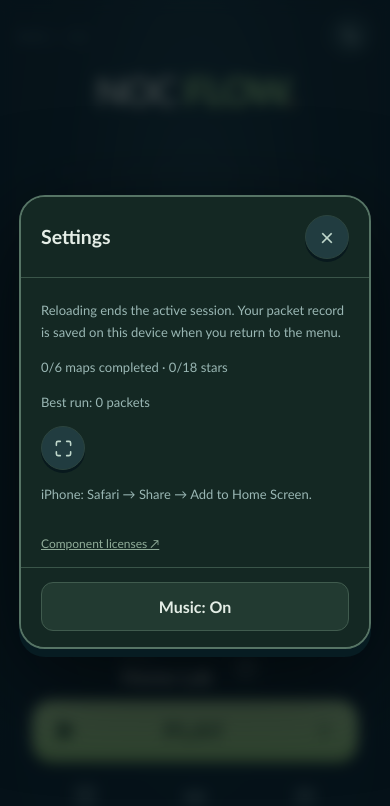
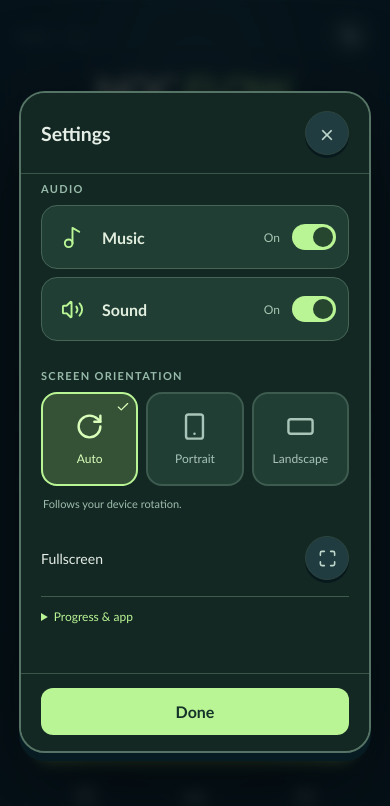
Before and after one commit to habibsyuhada/admin_network_minimetro, a React (Vite) app: page / in a window 390 px wide. Both pictures are taken after a click on the button 350 px from the left and 36 px from the top of the page. Shown: the top 806 px of the page. Built offline with nearby package versions, Linux system fonts and the light colour scheme.

Commit message:
Add mobile game settings with persistent orientation controls

```diff
--- /dev/null
+++ b/src/GameSettings.tsx
@@ -0,0 +1,99 @@
+import {
+  Music2,
+  Volume2,
+  Smartphone,
+  RectangleHorizontal,
+  RotateCw,
+  Check,
+} from "lucide-react";
+import FullscreenButton from "./FullscreenButton";
+import type { GameOrientation } from "./useGameOrientation";
+export type GameSettingsProps = {
+  music: boolean;
+  sound: boolean;
+  onToggleMusic?: () => void;
+  onToggleSound?: () => void;
+  orientation: GameOrientation;
+  orientationNote: string;
+  onOrientation: (value: GameOrientation) => void;
+};
+export default function GameSettings({
+  music,
+  sound,
+  onToggleMusic,
+  onToggleSound,
+  orientation,
+  orientationNote,
+  onOrientation,
+}: GameSettingsProps) {
+  return (
+    <div className="game-settings">
+      <section aria-label="Audio settings" className="settings-section">
+        <h3>Audio</h3>
+        {[
+          { name: "Music", value: music, Icon: Music2, action: onToggleMusic },
+          { name: "Sound", value: sound, Icon: Volume2, action: onToggleSound },
+        ].map(({ name, value, Icon, action }) => (
+          <button
+            key={name}
+            className="setting-toggle"
+            aria-pressed={value}
+            aria-label={`${value ? "Mute" : "Enable"} ${name.toLowerCase()}`}
+            onClick={action}
+          >
+            <span className="setting-symbol">
+              <Icon size={23} />
+            </span>
+            <strong>{name}</strong>
+            <span className="setting-state">{value ? "On" : "Off"}</span>
+            <span className="toggle-track" aria-hidden="true">
+              <span />
+            </span>
+          </button>
+        ))}
+      </section>
+      <section aria-label="Display settings" className="settings-section">
+        <h3>Screen orientation</h3>
+        <div
+          className="orientation-options"
+          role="radiogroup"
+          aria-label="Screen orientation"
+        >
+          {(
+            [
+              { value: "auto", name: "Auto", Icon: RotateCw },
+              { value: "portrait", name: "Portrait", Icon: Smartphone },
+              {
+                value: "landscape",
+                name: "Landscape",
+                Icon: RectangleHorizontal,
+              },
+            ] as const
+          ).map(({ value, name, Icon }) => (
+            <button
+              key={value}
+              role="radio"
+              aria-checked={orientation === value}
+              onClick={() => onOrientation(value)}
+            >
+              <Icon size={29} />
+              <span>{name}</span>
+              {orientation === value && (
+                <Check className="orientation-check" size={14} />
+              )}
+            </button>
+          ))}
+        </div>
+        <p className="orientation-hint" role="status">
+          {orientation === "auto"
+            ? "Follows your device rotation."
+            : orientationNote || "Applying screen orientation…"}
+        </p>
+        <div className="settings-fullscreen">
+          <span>Fullscreen</span>
+          <FullscreenButton />
+        </div>
+      </section>
+    </div>
+  );
+}
--- a/src/GameShell.tsx
+++ b/src/GameShell.tsx
@@ -1,3 +1,5 @@
+import GameSettings from "./GameSettings";
+import useGameOrientation from "./useGameOrientation";
 import VisualGuide from "./VisualGuide";
 import { setMusicEnabled, unlockMusic } from "./game/music";
 import { useEffect, useState } from "react";
@@ -14,7 +16,6 @@ import CampaignMap from "./CampaignMap";
 import { LEVELS, readProgress, levelUnlocked } from "./game/levels";
 import MetroGame from "./MetroGame";
 import Dialog from "./Dialog";
-import FullscreenButton from "./FullscreenButton";
 import { DeviceGlyph, DEVICE_NAMES } from "./NetworkArt";
 import { setAudioEnabled, unlockAudio, playCue } from "./game/audio";
 type InstallPrompt = Event & {
@@ -37,6 +38,7 @@ function load() {
   }
 }
 export default function GameShell() {
+  const displaySettings = useGameOrientation();
   const [flow, setFlow] = useState(false);
   const [activeLevel, setActiveLevel] = useState<string | undefined>();
   const [selectedLevel, setSelectedLevel] = useState(LEVELS[0].id);
@@ -88,6 +90,7 @@ export default function GameShell() {
     return (
       <MetroGame
         levelId={activeLevel}
+        displaySettings={displaySettings}
         music={profile.music}
         onToggleMusic={() => {
           setMusicEnabled(!profile.music);
@@ -227,30 +230,39 @@ export default function GameShell() {
       )}
       {panel === "settings" && (
         <Dialog title="Settings" onClose={() => setPanel(null)}>
-          <p className="muted">
-            Reloading ends the active session. Your packet record is saved on
-            this device when you return to the menu.
-          </p>
-          <p className="muted">
-            {Object.keys(profile.progress).length}/6 maps completed ·{" "}
-            {Object.values(profile.progress).reduce((a, b) => a + b, 0)}/18
-            stars
-          </p>
-          <p className="muted">
-            Best run: {profile.best.toLocaleString("en-US")} packets
-          </p>
-          <button
-            className="secondary"
-            onClick={() => {
+          <GameSettings
+            {...displaySettings}
+            music={profile.music}
+            sound={profile.sound}
+            onToggleMusic={() => {
               setMusicEnabled(!profile.music);
               if (!profile.music) unlockMusic();
               setProfile((v) => ({ ...v, music: !v.music }));
             }}
-            aria-label={profile.music ? "Mute music" : "Enable music"}
-          >
-            Music: {profile.music ? "On" : "Off"}
-          </button>
-          <FullscreenButton />
+            onToggleSound={() => {
+              setAudioEnabled(!profile.sound);
+              unlockAudio();
+              setProfile((v) => ({ ...v, sound: !v.sound }));
+            }}
+          />
+          <details className="settings-extra">
+            <summary>Progress & app</summary>
+            <div className="settings-records">
+              <span>
+                <strong>{Object.keys(profile.progress).length}/6</strong> Maps
+              </span>
+              <span>
+                <strong>
+                  {Object.values(profile.progress).reduce((a, b) => a + b, 0)}
+                  /18
+                </strong>{" "}
+                Stars
+              </span>
+              <span>
+                <strong>{profile.best.toLocaleString("en-US")}</strong> Best
+                packets
+              </span>
+            </div>
             {install && (
               <button
                 className="primary"
@@ -266,7 +278,9 @@ export default function GameShell() {
                 <Download size={18} /> Add to home screen
               </button>
             )}
-          <p className="muted">iPhone: Safari → Share → Add to Home Screen.</p>
+            <p className="muted">
+              iPhone: Safari → Share → Add to Home Screen.
+            </p>
             <a
               className="license-link"
               href="./THIRD_PARTY_NOTICES.txt"
@@ -275,6 +289,7 @@ export default function GameShell() {
             >
               Component licenses ↗
             </a>
+          </details>
         </Dialog>
       )}
     </main>
--- a/src/MetroGame.tsx
+++ b/src/MetroGame.tsx
@@ -1,3 +1,4 @@
+import GameSettings, { type GameSettingsProps } from "./GameSettings";
 import VisualGuide from "./VisualGuide";
 import { ItemIcon, Gold } from "./GameIcons";
 import OffscreenNodes from "./OffscreenNodes";
@@ -66,7 +67,12 @@ export default function MetroGame({
   onToggleMusic,
   sound = true,
   onToggleSound,
+  displaySettings,
 }: {
+  displaySettings: Pick<
+    GameSettingsProps,
+    "orientation" | "orientationNote" | "onOrientation"
+  >;
   music?: boolean;
   onToggleMusic?: () => void;
   sound?: boolean;
@@ -1049,20 +1055,13 @@ export default function MetroGame({
               >
                 Inventory · {s.inventory.length} items
               </button>
-              <button
-                className="secondary"
-                onClick={onToggleMusic}
-                aria-label={music ? "Mute music" : "Enable music"}
-              >
-                Music: {music ? "On" : "Off"}
-              </button>
-              <button
-                className="secondary"
-                onClick={onToggleSound}
-                aria-label={sound ? "Mute sound" : "Enable sound"}
-              >
-                Sound: {sound ? "On" : "Off"}
-              </button>
+              <GameSettings
+                {...displaySettings}
+                music={music}
+                sound={sound}
+                onToggleMusic={onToggleMusic}
+                onToggleSound={onToggleSound}
+              />
               <button
                 className="secondary"
                 onClick={() => onMenu(best.current)}
--- a/src/game-ui.css
+++ b/src/game-ui.css
@@ -1859,3 +1859,159 @@ dialog[open] {
     max-height: 130px;
   }
 }
+
+.game-settings {
+  display: grid;
+  gap: 20px;
+}
+.settings-section h3 {
+  margin: 0 0 10px;
+  color: #97baaa;
+  font-size: 11px;
+  letter-spacing: 0.12em;
+  text-transform: uppercase;
+}
+.setting-toggle {
+  display: flex;
+  align-items: center;
+  gap: 12px;
+  width: 100%;
+  min-height: 64px;
+  margin-bottom: 8px;
+  padding: 10px 12px;
+  border: 1px solid #466557;
+  border-radius: 16px;
+  background: #203e34;
+  color: #e1eddd;
+  text-align: left;
+}
+.setting-symbol {
+  display: grid;
+  place-items: center;
+  width: 36px;
+  height: 36px;
+  color: #b9f595;
+}
+.setting-toggle strong {
+  flex: 1;
+  font-size: 16px;
+}
+.setting-state {
+  font-size: 12px;
+  color: #a6c5b3;
+}
+.toggle-track {
+  width: 44px;
+  height: 26px;
+  padding: 3px;
+  border-radius: 20px;
+  background: #102820;
+  flex-shrink: 0;
+}
+.toggle-track > span {
+  display: block;
+  width: 20px;
+  height: 20px;
+  border-radius: 50%;
+  background: #718b7d;
+  transition: transform 0.15s;
+}
+.setting-toggle[aria-pressed="true"] .toggle-track {
+  background: #b9f595;
+}
+.setting-toggle[aria-pressed="true"] .toggle-track > span {
+  transform: translateX(18px);
+  background: #264630;
+}
+.orientation-options {
+  display: grid;
+  grid-template-columns: repeat(3, minmax(0, 1fr));
+  gap: 8px;
+}
+.orientation-options button {
+  position: relative;
+  display: flex;
+  flex-direction: column;
+  align-items: center;
+  justify-content: center;
+  gap: 10px;
+  min-height: 94px;
+  padding: 12px 3px;
+  background: #203e34;
+  border: 2px solid #3d5b4f;
+  border-radius: 16px;
+  color: #a9c4b8;
+  font-size: 12px;
+}
+.orientation-options button[aria-checked="true"] {
+  border-color: #b9f595;
+  background: #355237;
+  color: #d9ffba;
+}
+.orientation-check {
+  position: absolute;
+  top: 6px;
+  right: 6px;
+}
+.orientation-hint {
+  min-height: 30px;
+  margin: 10px 2px;
+  font-size: 11px;
+  line-height: 1.5;
+  color: #9ebdad;
+}
+.settings-fullscreen {
+  display: flex;
+  justify-content: space-between;
+  align-items: center;
+  font-size: 14px;
+}
+.settings-fullscreen:not(:has(button)) {
+  display: none;
+}
+.settings-extra {
+  border-top: 1px solid #3e5c4e;
+}
+.settings-extra summary {
+  font-size: 12px;
+}
+.settings-records {
+  display: flex;
+  justify-content: space-between;
+  gap: 8px;
+  margin: 10px 0 20px;
+}
+.settings-records span {
+  display: flex;
+  flex-direction: column;
+  gap: 5px;
+  font-size: 10px;
+  color: #9fbaa9;
+}
+.settings-records strong {
+  color: #e1d6a4;
+  font-size: 19px;
+}
+@media (orientation: landscape) and (max-height: 600px) {
+  .game-settings {
+    grid-template-columns: 1fr 1fr;
+    gap: 18px;
+  }
+  .orientation-options button {
+    min-height: 78px;
+  }
+}
+@media (prefers-reduced-motion: reduce) {
+  .toggle-track > span {
+    transition: none;
+  }
+}
+
+@media (orientation: landscape) and (max-height: 600px) {
+  dialog:has(.game-settings) {
+    width: min(680px, calc(100vw - 24px));
+  }
+  .game-settings {
+    grid-template-columns: minmax(0, 1fr) minmax(0, 1fr);
+  }
+}
--- /dev/null
+++ b/src/useGameOrientation.ts
@@ -0,0 +1,75 @@
+import { useCallback, useEffect, useRef, useState } from "react";
+export type GameOrientation = "auto" | "portrait" | "landscape";
+const KEY = "noc-flow-orientation-v1";
+type LockableOrientation = ScreenOrientation & {
+  lock?: (mode: "portrait" | "landscape") => Promise<void>;
+};
+export default function useGameOrientation() {
+  const [orientation, setOrientation] = useState<GameOrientation>(() => {
+    try {
+      const saved = localStorage.getItem(KEY);
+      return saved === "portrait" || saved === "landscape" ? saved : "auto";
+    } catch {
+      return "auto";
+    }
+  });
+  const [orientationNote, setNote] = useState("");
+  const request = useRef(0);
+  const apply = useCallback(async (mode: GameOrientation, gesture = false) => {
+    const ticket = ++request.current;
+    const screenMode = screen.orientation as LockableOrientation | undefined;
+    if (mode === "auto") {
+      try {
+        screenMode?.unlock?.();
+      } catch {
+        /* Unsupported browser. */
+      }
+      setNote("");
+      return;
+    }
+    try {
+      if (!screenMode?.lock) throw new Error("Unsupported");
+      if (gesture && !document.fullscreenElement && document.fullscreenEnabled)
+        await document.documentElement.requestFullscreen();
+      if (ticket !== request.current) return;
+      await screenMode.lock(mode);
+      if (ticket === request.current)
+        setNote(`${mode === "portrait" ? "Portrait" : "Landscape"} locked.`);
+    } catch {
+      if (ticket !== request.current) return;
+      const matches = matchMedia(`(orientation: ${mode})`).matches;
+      setNote(
+        matches
+          ? "Orientation lock is unavailable. Keep your device in this position."
+          : `Rotate your device to ${mode}. This browser cannot lock rotation.`,
+      );
+    }
+  }, []);
+  useEffect(() => {
+    try {
+      localStorage.setItem(KEY, orientation);
+    } catch {
+      /* Session preference still works. */
+    }
+    const refresh = () => {
+      void apply(orientation);
+    };
+    refresh();
+    window.addEventListener("orientationchange", refresh);
+    window.addEventListener("resize", refresh);
+    document.addEventListener("fullscreenchange", refresh);
+    return () => {
+      window.removeEventListener("orientationchange", refresh);
+      window.removeEventListener("resize", refresh);
+      document.removeEventListener("fullscreenchange", refresh);
+    };
+  }, [orientation, apply]);
+  return {
+    orientation,
+    orientationNote,
+    onOrientation: (mode: GameOrientation) => {
+      setOrientation(mode);
+      void apply(mode, true);
+    },
+  };
+}
```
Also changed, not shown: 1 other file (tests, documents, lock files or other folders). Lines whose indentation alone changed are shown as unchanged.
